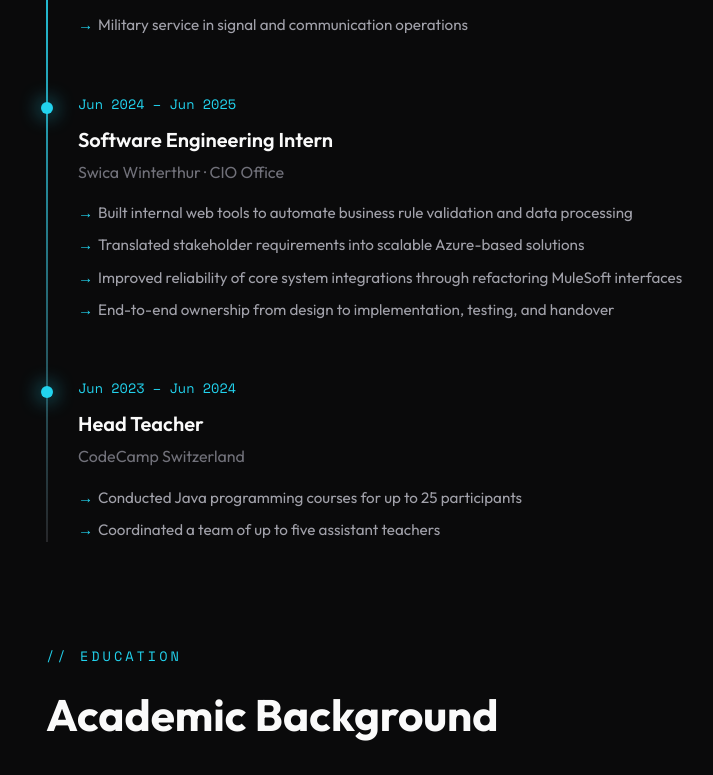
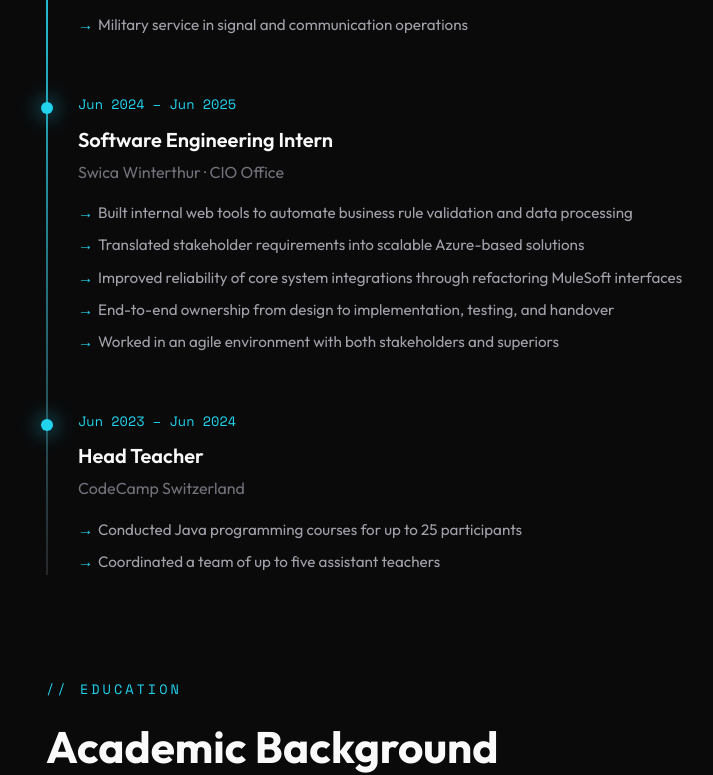
Before and after one commit to LinusLaute/portfolioWebsite, a plain HTML site: page index.html in a window 1280 px wide. Shown: the part 1832-2607 px from the top of the page, without its empty margins (2-715 px from the left). Drawn offline with nearby package versions, Linux system fonts and the light colour scheme.

Commit message:
added agile work

```diff
--- a/index.html
+++ b/index.html
@@ -140,6 +140,7 @@
                     <li>Translated stakeholder requirements into scalable Azure-based solutions</li>
                     <li>Improved reliability of core system integrations through refactoring MuleSoft interfaces</li>
                     <li>End-to-end ownership from design to implementation, testing, and handover</li>
+                    <li>Worked in an agile environment with both stakeholders and superiors</li>
                 </ul>
             </div>
             <div class="timeline-item">
```
